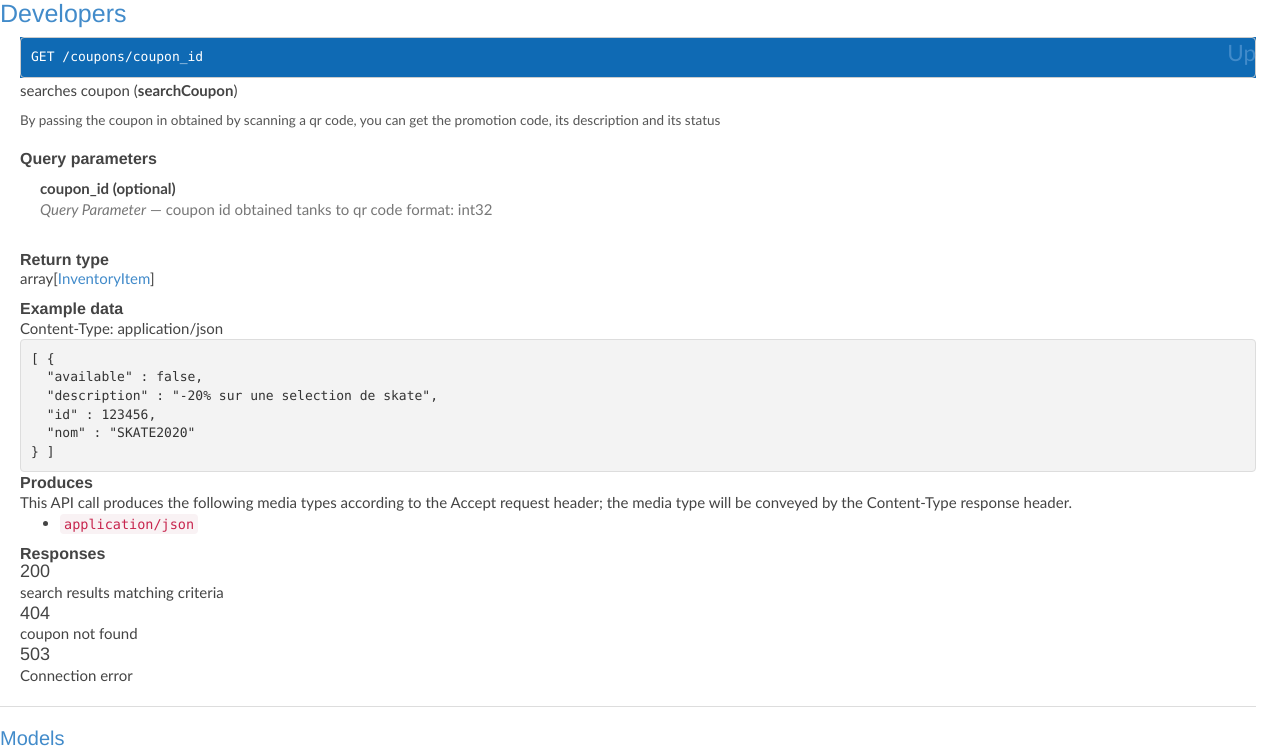
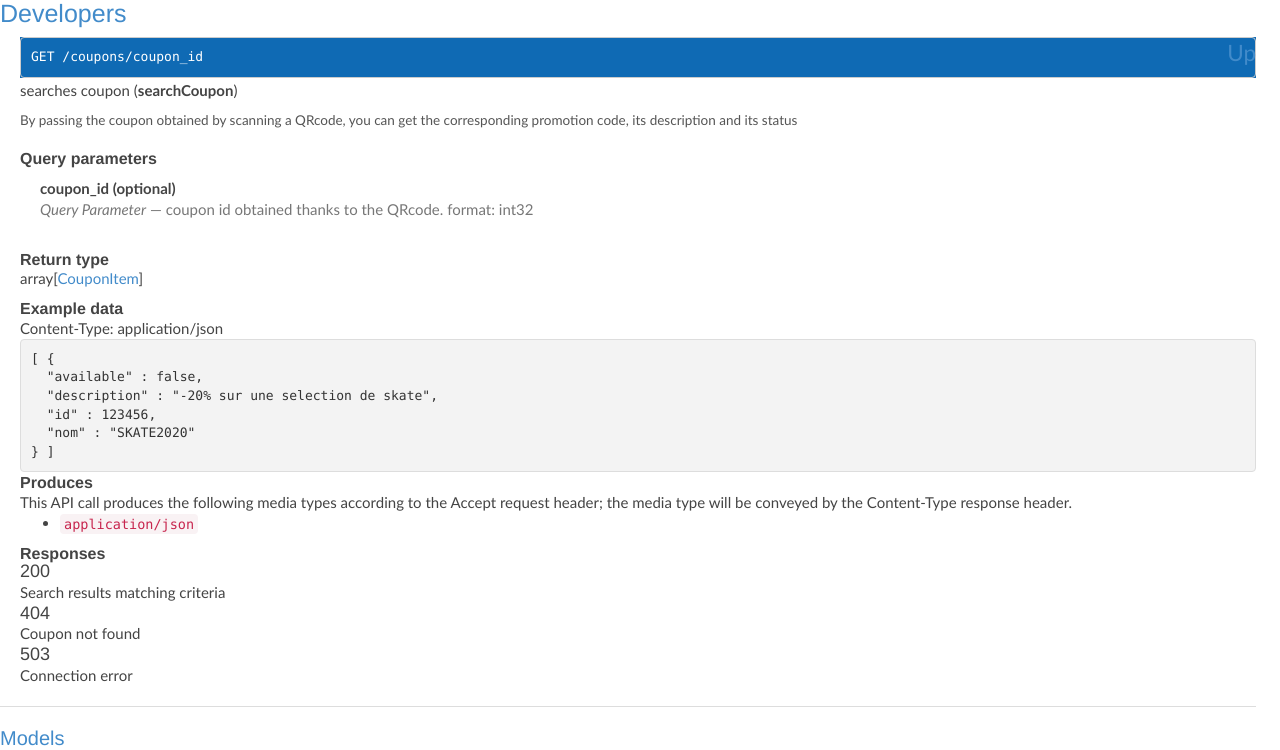
Before and after one commit to Adil34190/restful-heroku, a Flask app: page /about/ in a window 1280 px wide. Shown: the part 442-1192 px from the top of the page. Run offline with Flask 2, Linux system fonts and the light colour scheme; style sheets or scripts are compiled from the project's sources; some libraries are stand-ins or nearby versions.

Commit message:
correction de fautes

```diff
--- a/templates/about.html
+++ b/templates/about.html
@@ -213,7 +213,7 @@ font-style: italic;
     <a class="up" href="#__Methods">Up</a>
     <pre class="get"><code class="huge"><span class="http-method">get</span> /coupons/coupon_id</code></pre></div>
     <div class="method-summary">searches coupon (<span class="nickname">searchCoupon</span>)</div>
-    <div class="method-notes">By passing the coupon in obtained by scanning a qr code, you can get the promotion code, its description and its status</div>
+    <div class="method-notes">By passing the coupon obtained by scanning a QRcode, you can get the corresponding promotion code, its description and its status</div>
 
 
 
@@ -223,13 +223,13 @@ font-style: italic;
     <div class="field-items">
       <div class="param">coupon_id (optional)</div>
 
-      <div class="param-desc"><span class="param-type">Query Parameter</span> &mdash; coupon id obtained tanks to qr code format: int32</div>
+      <div class="param-desc"><span class="param-type">Query Parameter</span> &mdash; coupon id obtained thanks to the QRcode. format: int32</div>
     </div>  <!-- field-items -->
 
 
     <h3 class="field-label">Return type</h3>
     <div class="return-type">
-      array[<a href="#InventoryItem">InventoryItem</a>]
+      array[<a href="#CouponItem">CouponItem</a>]
 
     </div>
 
@@ -253,10 +253,10 @@ font-style: italic;
 
     <h3 class="field-label">Responses</h3>
     <h4 class="field-label">200</h4>
-    search results matching criteria
+    Search results matching criteria
 
     <h4 class="field-label">404</h4>
-    coupon not found
+    Coupon not found
         <a href="#"></a>
     <h4 class="field-label">503</h4>
     Connection error
```
